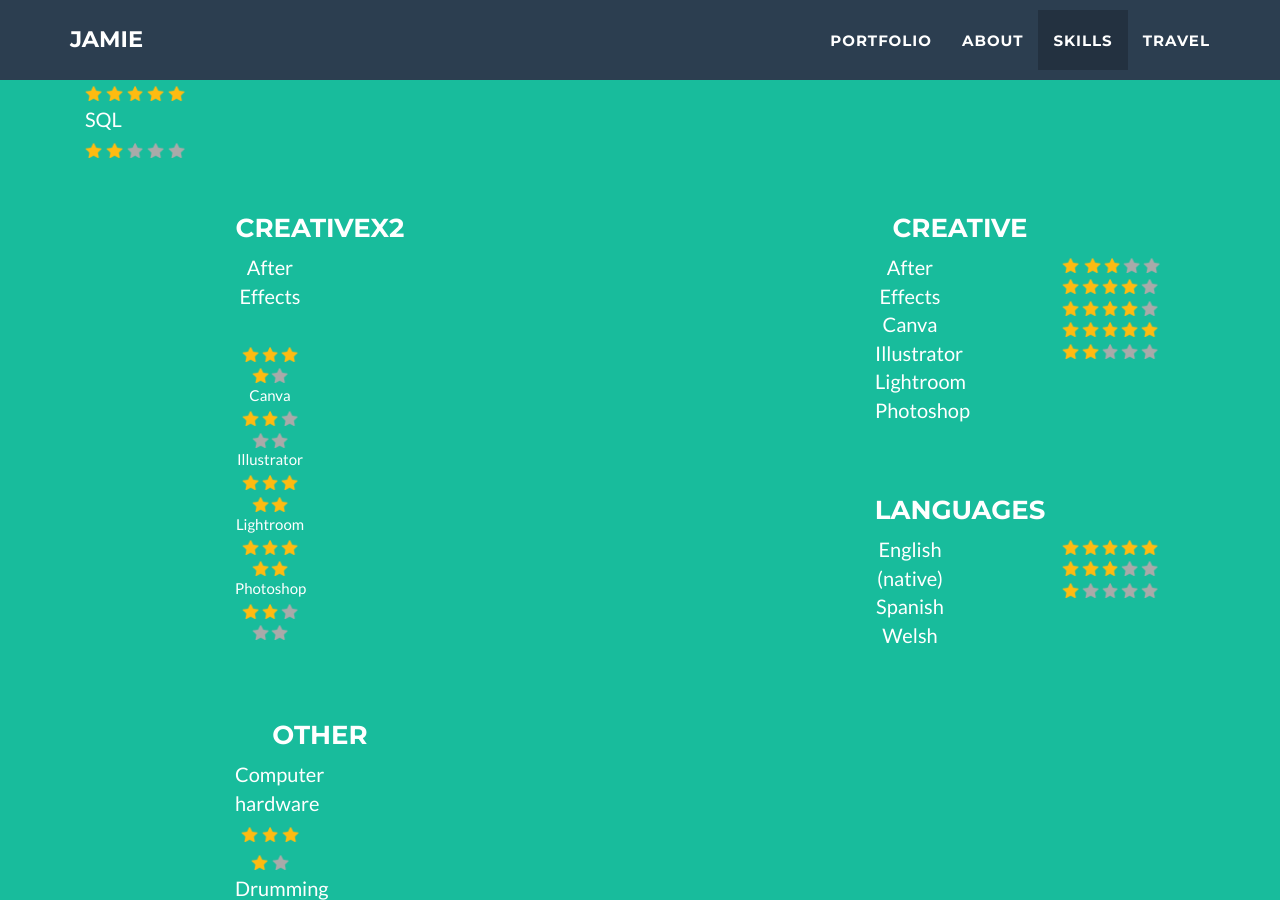
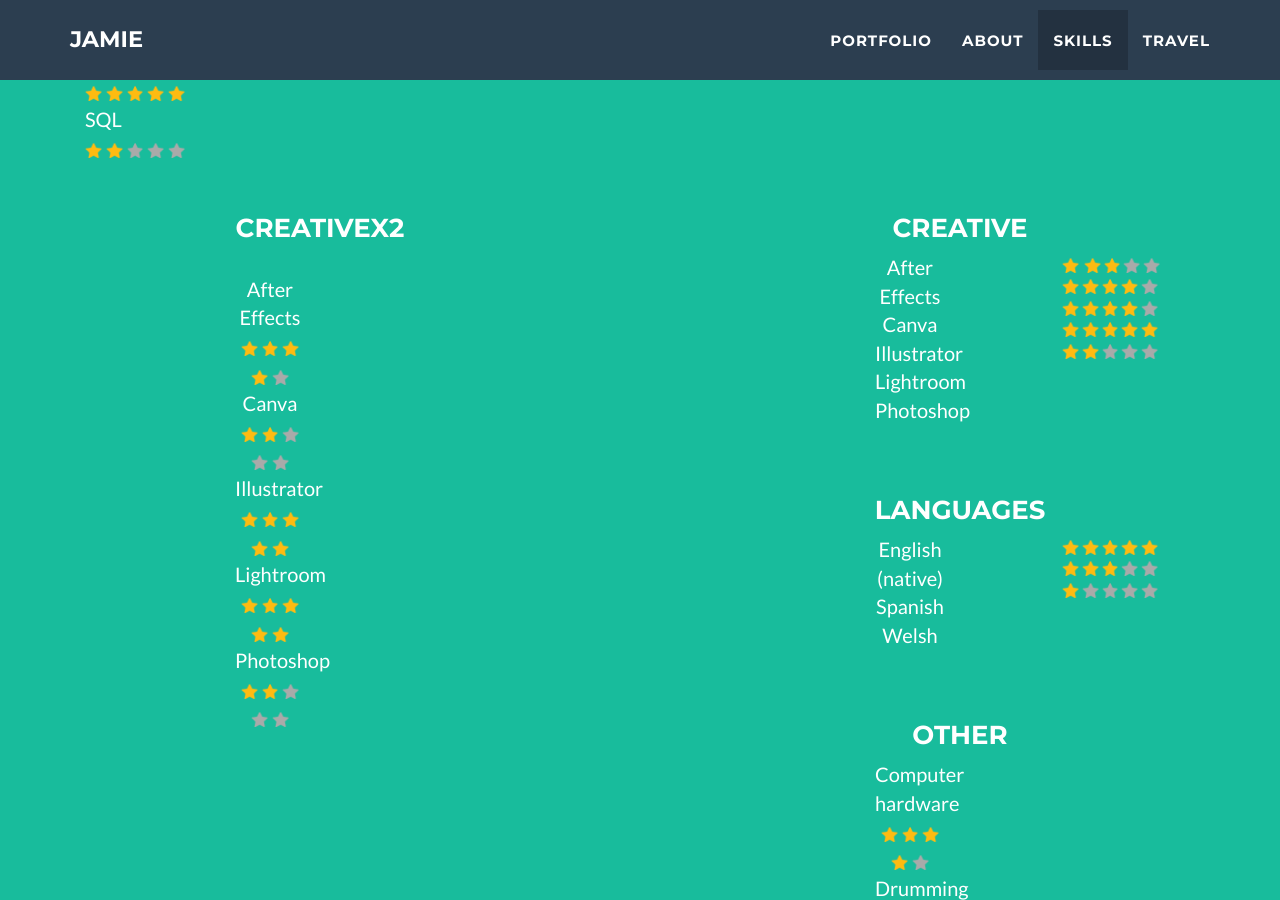
Before and after one commit to jamiedumayne/jamiedumayne.github.io, a Jekyll site: the page built from _posts/2014-07-18-project-1.markdown, in a window 1280 px wide and 900 px high, scrolled down 2591 px. Built offline with Jekyll 4.4.1, drawn with Linux system fonts in a browser that asks for light colours.

```diff
--- a/_includes/skills.html
+++ b/_includes/skills.html
@@ -60,7 +60,7 @@
         <h3>Creativex2</h3>
         <div class="col-lg-4 col-xs-2"></div>
           <div class="col-lg-2 col-xs-4">
-          <p> After Effects </p><br>
+          <br><p>After Effects
                 <img src=img/star_full.png alt="Gold star" height="15">
                 <img src=img/star_full.png alt="Gold star" height="15">
                 <img src=img/star_full.png alt="Gold star" height="15">
```
